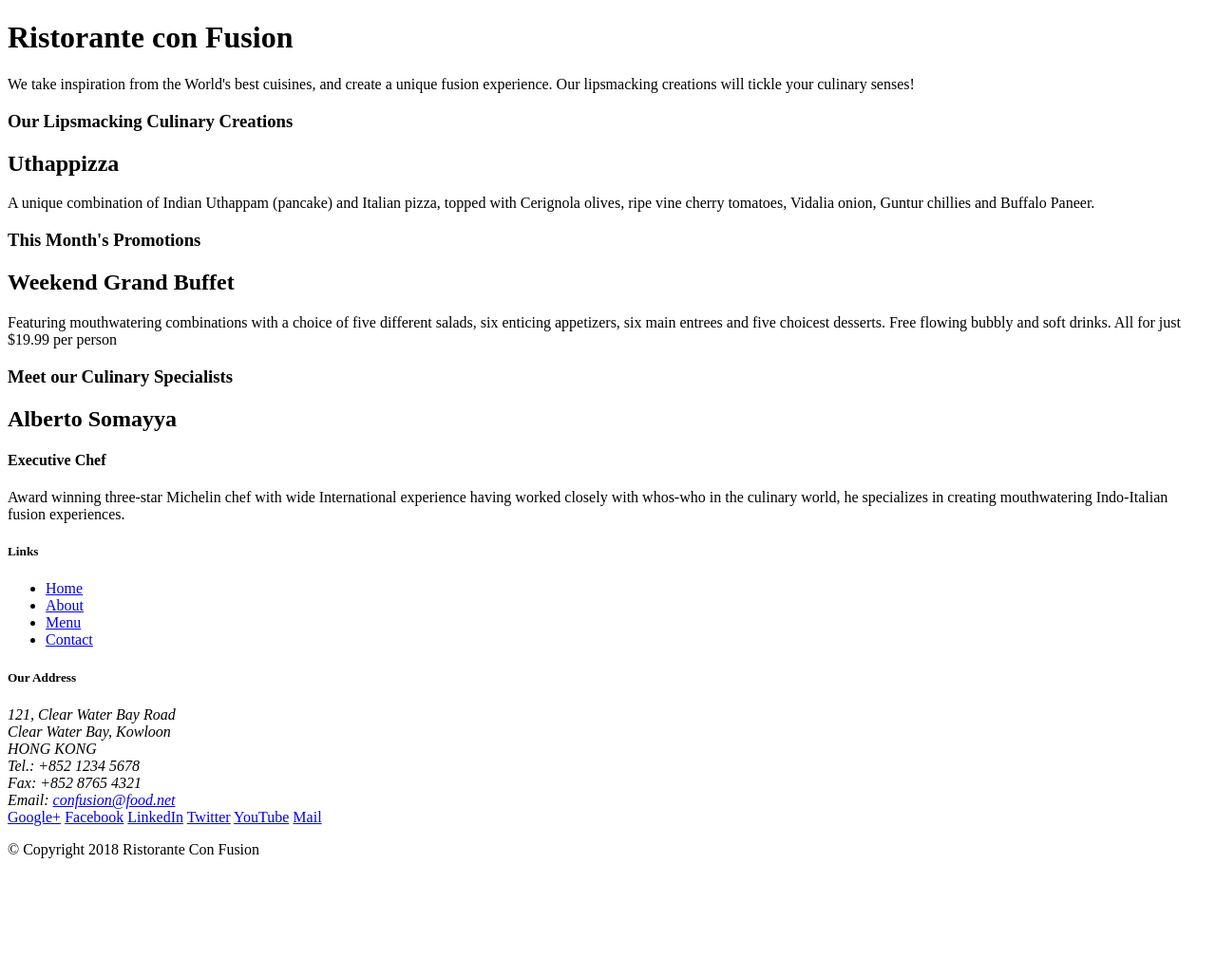
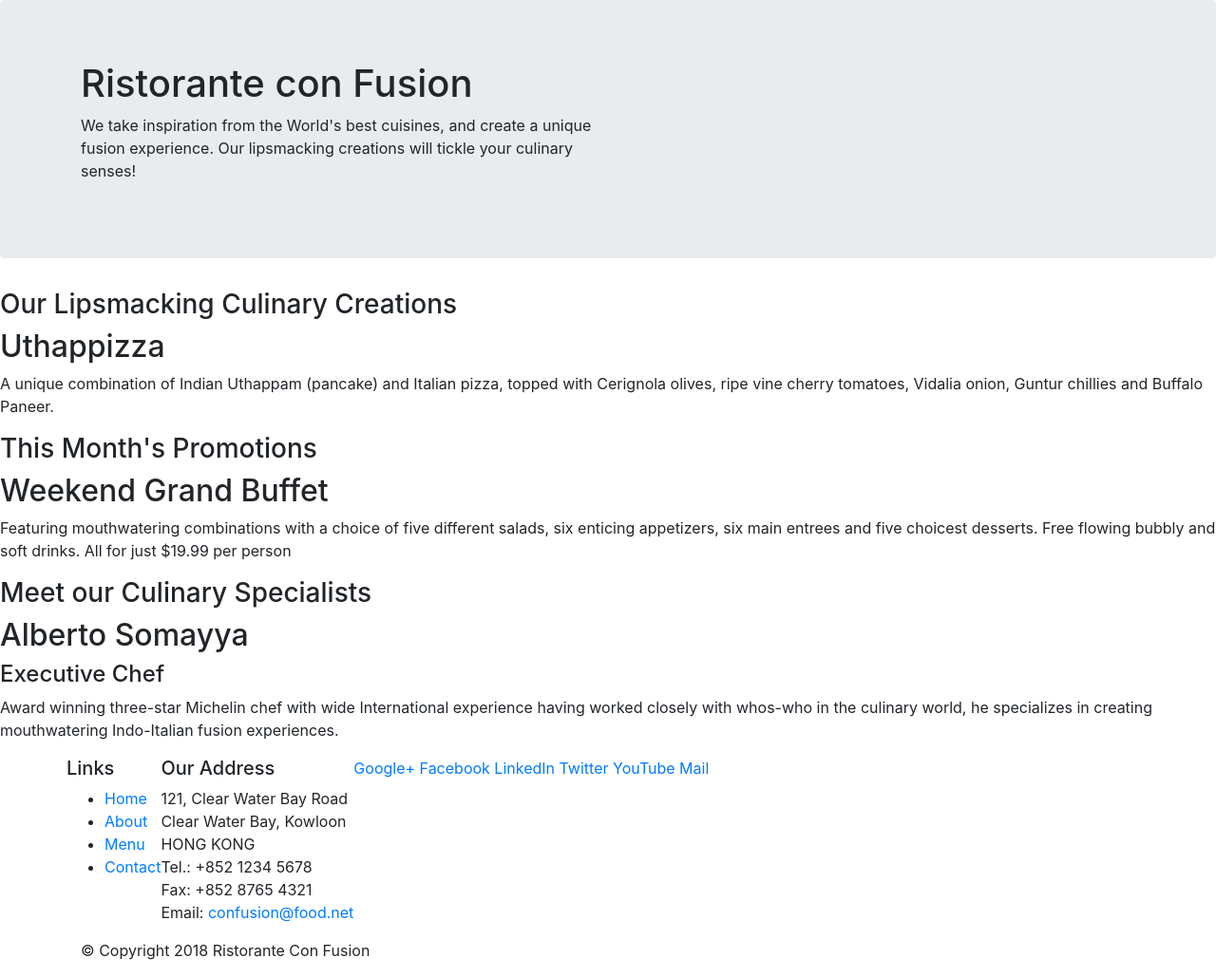
Before and after one commit to hoangy761/Lab6_bootstrap, a website: page index.html in a window 1280 px wide. Shown: the whole page at 95% size. Before the commit the page ends 920 px from the top, so only its background shows below. Drawn offline with nearby package versions, Linux system fonts and the light colour scheme.

Commit message:
Intro. to Bootstrap

```diff
--- a/index.html
+++ b/index.html
@@ -2,19 +2,26 @@
 <html lang="en">
 
 <head>
+    <!-- Required meta tags always come first -->
+    <meta charset="utf-8">
+    <meta name="viewport" content="width=device-width, initial-scale=1, shrink-to-fit=no">
+    <meta http-equiv="x-ua-compatible" content="ie=edge">
+    <!-- Bootstrap CSS -->
+    <link rel="stylesheet" href="node_modules/bootstrap/dist/css/bootstrap.min.css">
     <title>Ristorante Con Fusion</title>
 </head>
 
 <body>
 
-    <header>
-        <div>
-            <div>
-                <div>
+    <header class="jumbotron">
+        <div class="container ">
+            <div class="row">
+                <div class="col-12 col-sm-6">
                     <h1>Ristorante con Fusion</h1>
-                    <p>We take inspiration from the World's best cuisines, and create a unique fusion experience. Our lipsmacking creations will tickle your culinary senses!</p>
+                    <p>We take inspiration from the World's best cuisines, and create a unique fusion experience. Our
+                        lipsmacking creations will tickle your culinary senses!</p>
                 </div>
-                <div>
+                <div class="col-12 col-sm">
                 </div>
             </div>
         </div>
@@ -27,7 +34,8 @@
             </div>
             <div>
                 <h2>Uthappizza</h2>
-                <p>A unique combination of Indian Uthappam (pancake) and Italian pizza, topped with Cerignola olives, ripe vine cherry tomatoes, Vidalia onion, Guntur chillies and Buffalo Paneer.</p>
+                <p>A unique combination of Indian Uthappam (pancake) and Italian pizza, topped with Cerignola olives,
+                    ripe vine cherry tomatoes, Vidalia onion, Guntur chillies and Buffalo Paneer.</p>
             </div>
         </div>
 
@@ -38,7 +46,9 @@
             </div>
             <div>
                 <h2>Weekend Grand Buffet</h2>
-                <p>Featuring mouthwatering combinations with a choice of five different salads, six enticing appetizers, six main entrees and five choicest desserts. Free flowing bubbly and soft drinks. All for just $19.99 per person </p>
+                <p>Featuring mouthwatering combinations with a choice of five different salads, six enticing appetizers,
+                    six main entrees and five choicest desserts. Free flowing bubbly and soft drinks. All for just
+                    $19.99 per person </p>
             </div>
         </div>
 
@@ -49,14 +59,16 @@
             <div>
                 <h2>Alberto Somayya</h2>
                 <h4>Executive Chef</h4>
-                <p>Award winning three-star Michelin chef with wide International experience having worked closely with whos-who in the culinary world, he specializes in creating mouthwatering Indo-Italian fusion experiences. </p>
+                <p>Award winning three-star Michelin chef with wide International experience having worked closely with
+                    whos-who in the culinary world, he specializes in creating mouthwatering Indo-Italian fusion
+                    experiences. </p>
             </div>
         </div>
     </div>
 
     <footer>
-        <div>
-            <div>
+        <div class="container">
+            <div class="row">
                 <div>
                     <h5>Links</h5>
                     <ul>
@@ -95,6 +107,11 @@
             </div>
         </div>
     </footer>
+    <!-- jQuery first, then Popper.js, then Bootstrap JS. -->
+    <script src="node_modules/jquery/dist/jquery.slim.min.js"></script>
+    <script src="node_modules/popper.js/dist/umd/popper.min.js"></script>
+    <script src="node_modules/bootstrap/dist/js/bootstrap.min.js"></script>
+
 
 </body>
 
```
Also changed, not shown: package.json (+6 -1 lines), 1 other file. Lines whose indentation alone changed are shown as unchanged.
